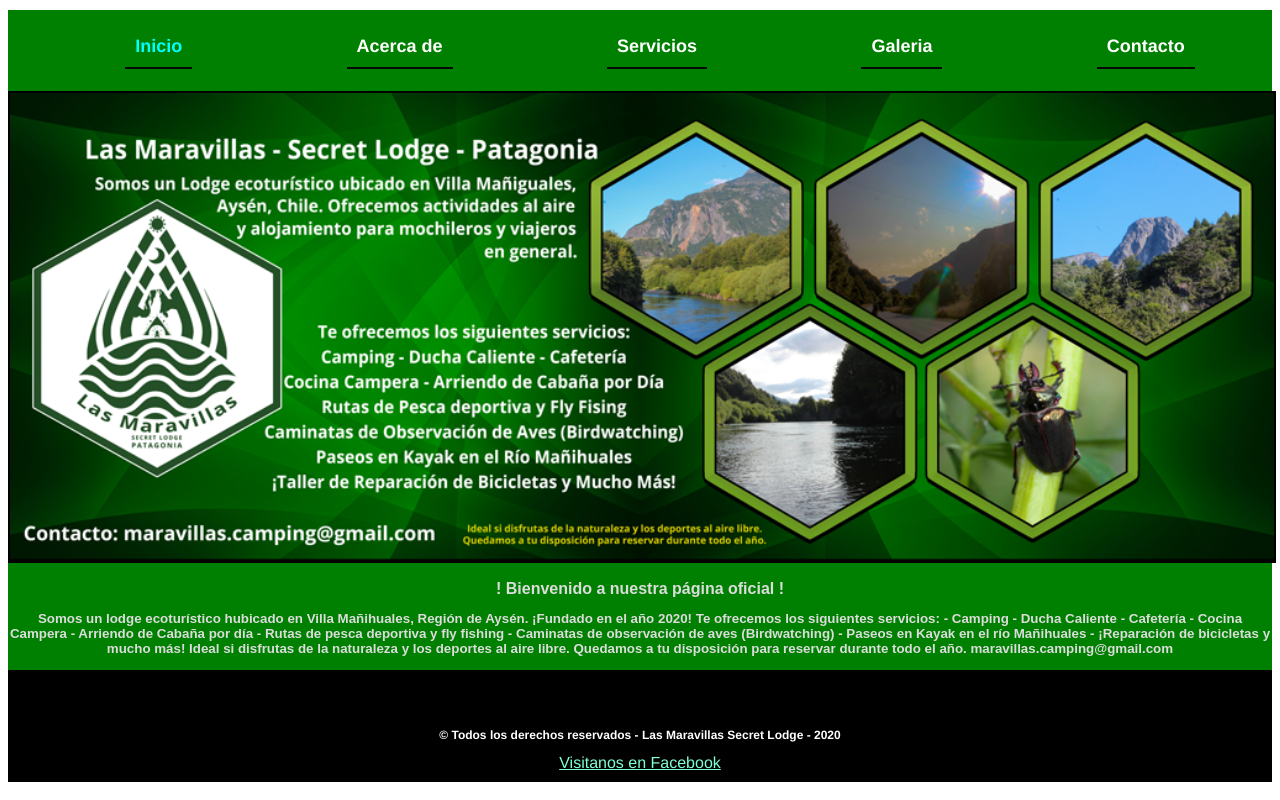
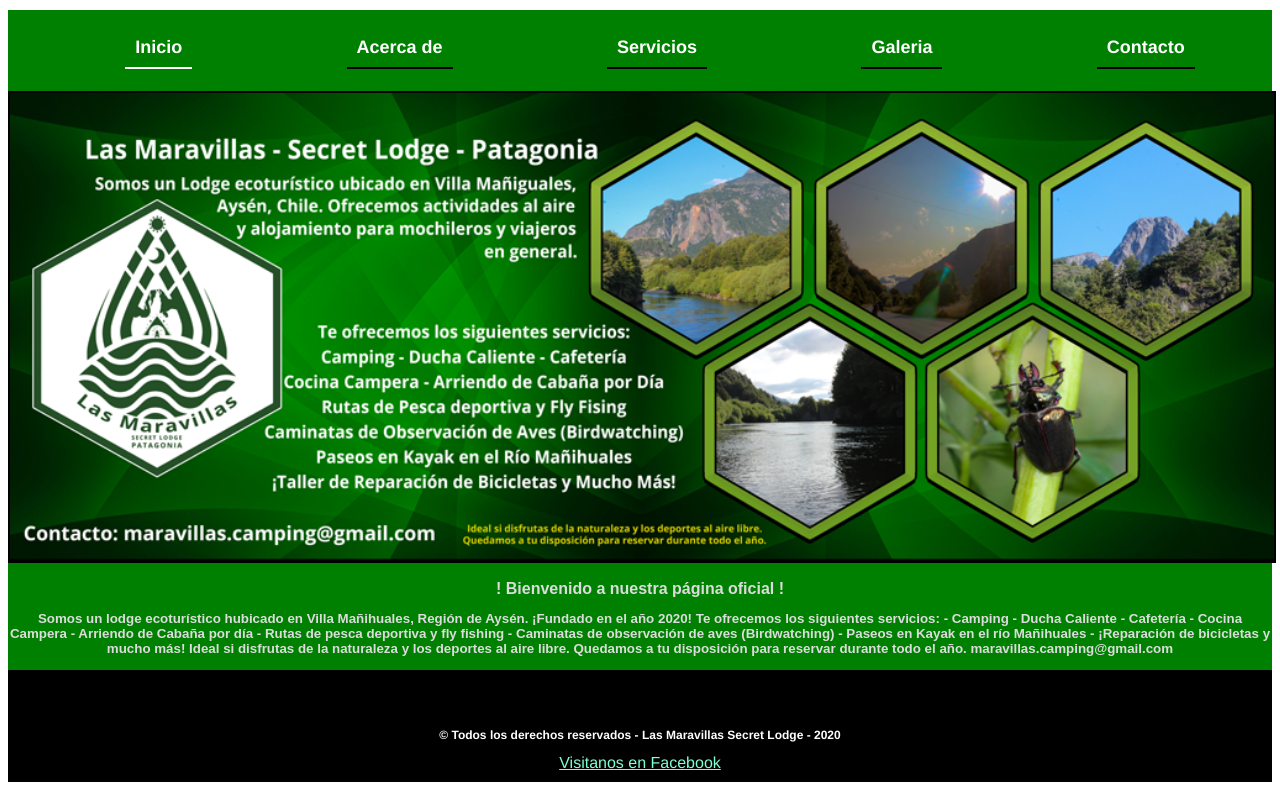
Before and after one commit to PabloAV2020/maravillasv3, a Vue app: page / in a window 1280 px wide. Built offline with nearby package versions, Linux system fonts and the light colour scheme.

Commit message:
Agregar efecto active link

```diff
--- a/src/components/Navigation.vue
+++ b/src/components/Navigation.vue
@@ -38,25 +38,27 @@ export default {
   font-weight: bold;
   cursor: pointer;
   padding: 10px;
-  border-bottom: 2px solid #080808;
   width: fit-content;
   list-style-type: none;
 
 }
 
-.menu-text:hover {
-  border-bottom: 2px solid white;
-}
-
-
 .link {
   color: white;
   text-decoration: none;
+  border-bottom: 2px solid black;
+  padding:10px;
+
+}
+
+.link:hover {
+border-bottom: 2px solid white;
 
 }
 
 .router-link-exact-active {
-  color:aqua;
+
+  border-bottom: 2px solid white;
 
 
 }
```
